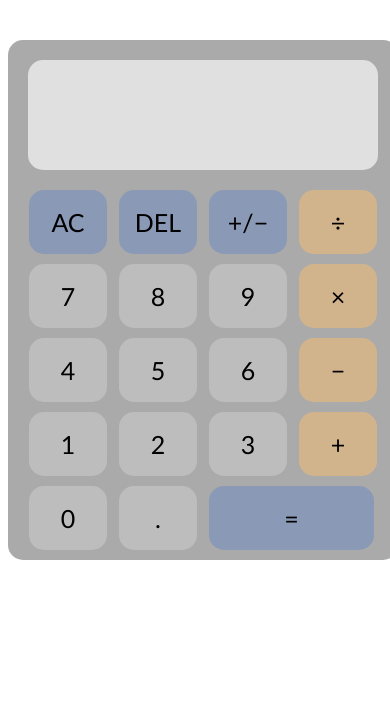
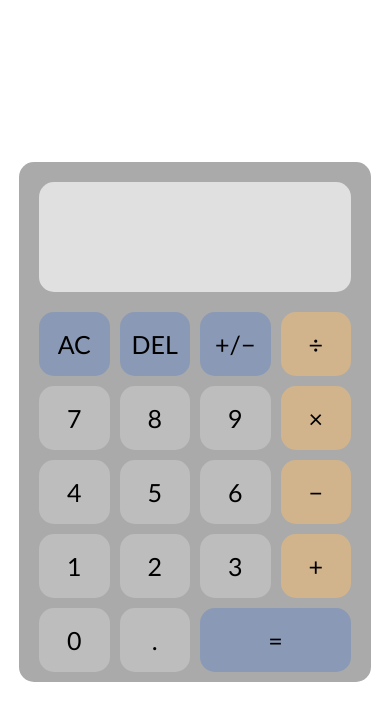
Before and after one commit to fran-mowat/calculator, a plain HTML site: page index.html in a window 390 px wide. Drawn offline with Linux system fonts and the light colour scheme.

Commit message:
adding responsive styling

```diff
--- a/styles.css
+++ b/styles.css
@@ -6,16 +6,19 @@
 #calculator{
     background-color: #aaa;
     height: 480px;
-    width: 350px;
+    width: min(350px, 80%);
     border-radius: 15px;
     padding: 20px;
     margin: auto;
-    margin-top: 40px;
+    position: absolute;
+    top: 50%;
+    left: 50%;
+    transform: translate(-50%, -50%);
 }
 
 #screen{
     background-color: #e0e0e0;
-    width: 350px;
+    width: 100%;
     height: 110px;
     border-radius: 15px;
     margin: auto;
@@ -41,21 +44,19 @@
 #button-grid{
     display: grid;
     gap: 10px;
-    grid-template-columns: auto auto auto auto;
+    grid-template-columns: repeat(4, 1fr);
     justify-content: space-around;
 }
 
 #equal{
-    width: 165px;
     grid-column: 3/5;
 }
 
 .button{
     background-color: #bdbdbd;
     padding: 17px 0px;
-    width: 78px;
+    width: 100%;
     border-radius: 15px;
-    display: inline-grid;
     text-align: center;
     cursor: pointer;
 }
```
